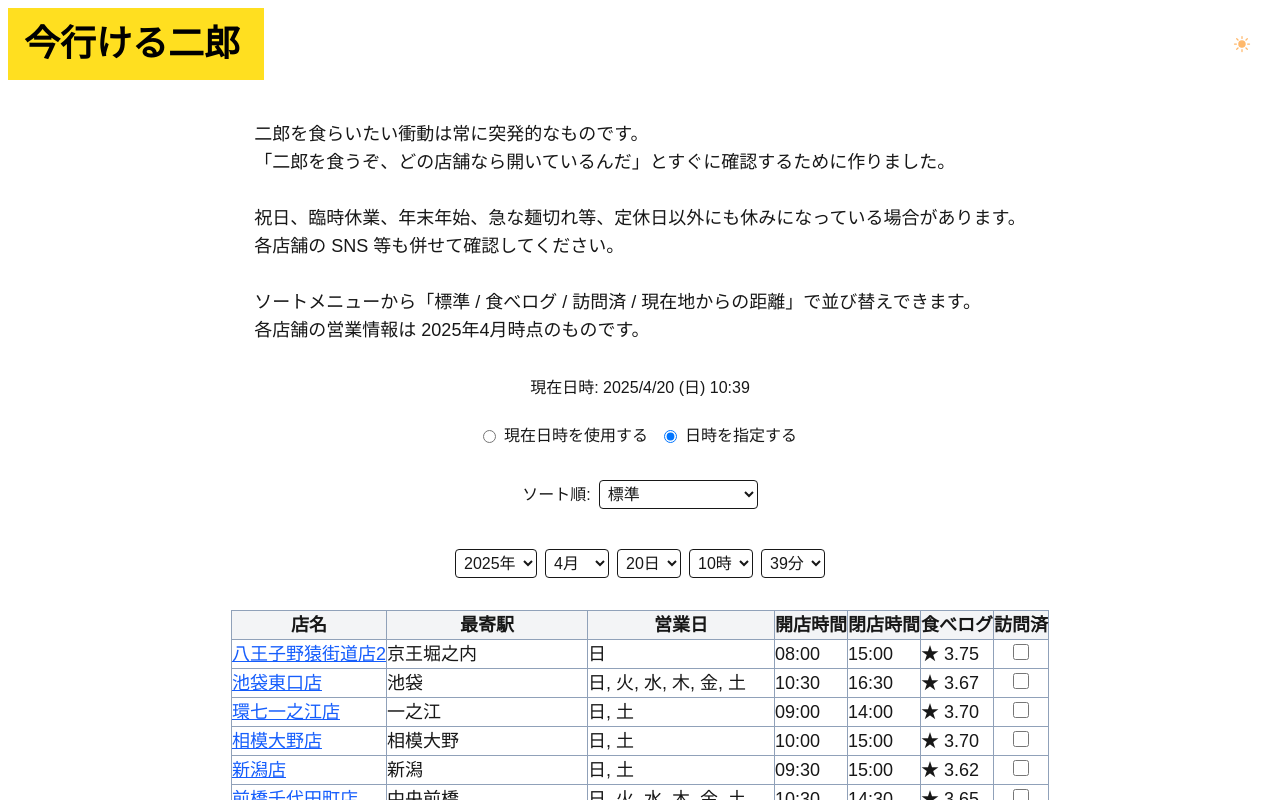
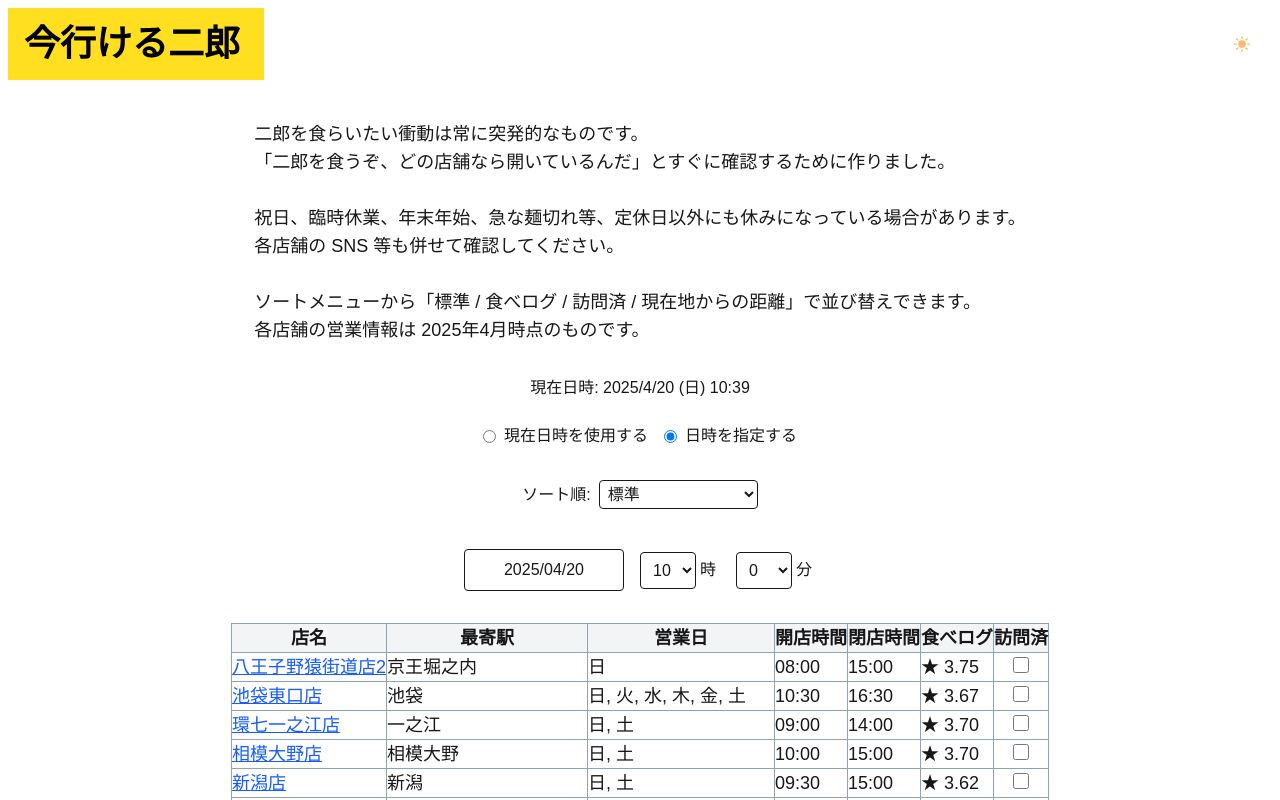
Before and after one commit to Atsunori66/NowJiro, a Next.js app: page / in a window 1280 px wide. Both pictures are taken after a click on the radio button "日時を指定する". Shown: the top 800 px of the page. Built offline with nearby package versions, Linux system fonts and the light colour scheme.

Commit message:
fixed calendar UI

```diff
--- a/package.json
+++ b/package.json
@@ -12,6 +12,7 @@
     "@heroicons/react": "^2.2.0",
     "@next/third-parties": "^15.3.2",
     "@tailwindcss/postcss": "^4.1.6",
+    "@types/react-datepicker": "^6.2.0",
     "axios": "^1.9.0",
     "cheerio": "^1.0.0",
     "danfojs": "^1.2.0",
@@ -19,6 +20,7 @@
     "next": "15.3.2",
     "next-themes": "^0.4.6",
     "react": "^19",
+    "react-datepicker": "^8.3.0",
     "react-dom": "^19",
     "tailwindcss": "^4.1.6"
   },
--- a/src/app/page.tsx
+++ b/src/app/page.tsx
@@ -4,7 +4,14 @@ import React, { useEffect, useState } from "react";
 import { useTheme } from "next-themes";
 import { SunIcon, MoonIcon } from "@heroicons/react/24/outline";
 import axios from "axios";
+import DatePicker from "react-datepicker";
+import "react-datepicker/dist/react-datepicker.css";
+import { registerLocale } from "react-datepicker";
+import { ja } from "date-fns/locale/ja"; // 日本語ロケール
 import ShopData from "./shopData.json";
+
+// 日本語ロケールを登録
+registerLocale("ja", ja);
 
 // MEMO: インターフェースの定義は通常、ファイルの先頭に配置されます
 interface Schedule {
@@ -487,59 +494,33 @@ export default function Home() {
         </div>
 
         {selectedTimeOption === "specify" && (
-          <div className="flex justify-center space-x-2 mb-8">
-            <select
-              value={specifiedTime.getFullYear()}
-              onChange={(e) =>
-                setSpecifiedTime(new Date(
-                  parseInt(e.target.value),
-                  specifiedTime.getMonth(),
-                  specifiedTime.getDate(),
+          <div className="flex justify-center items-center space-x-4 mb-8">
+            {/* 日付選択（カレンダーUI） */}
+            <DatePicker
+              selected={specifiedTime}
+              onChange={(date) => date && setSpecifiedTime(new Date(
+                date.getFullYear(),
+                date.getMonth(),
+                date.getDate(),
                 specifiedTime.getHours(),
                 specifiedTime.getMinutes()
-                ))
+              ))}
+              locale="ja"
+              dateFormat="yyyy/MM/dd"
+              className="rounded border p-2 text-center bg-white dark:bg-gray-800 dark:text-white w-40"
+              calendarClassName="bg-white dark:bg-gray-800 dark:text-white border border-gray-300 dark:border-gray-600 rounded shadow-lg"
+              dayClassName={(date) =>
+                date.getDay() === 0
+                  ? "text-red-500 dark:text-red-400"
+                  : date.getDay() === 6
+                    ? "text-blue-500 dark:text-blue-400"
+                    : ""
               }
-              className="rounded border p-1"
-            >
-              {[...Array(10)].map((_, idx) => {
-                const yearOption = new Date().getFullYear() - 5 + idx;
-                return <option key={yearOption} value={yearOption}>{yearOption}年</option>
-              })}
-            </select>
-            <select
-              value={specifiedTime.getMonth() + 1}
-              onChange={(e) =>
-                setSpecifiedTime(new Date(
-                  specifiedTime.getFullYear(),
-                  parseInt(e.target.value) - 1,
-                  specifiedTime.getDate(),
-                  specifiedTime.getHours(),
-                  specifiedTime.getMinutes()
-                ))
-              }
-              className="rounded border p-1"
-            >
-              {[...Array(12)].map((_, idx) => (
-                <option key={idx + 1} value={idx + 1}>{idx + 1}月</option>
-              ))}
-            </select>
-            <select
-              value={specifiedTime.getDate()}
-              onChange={(e) =>
-                setSpecifiedTime(new Date(
-                  specifiedTime.getFullYear(),
-                  specifiedTime.getMonth(),
-                  parseInt(e.target.value),
-                  specifiedTime.getHours(),
-                  specifiedTime.getMinutes()
-                ))
-              }
-              className="rounded border p-1"
-            >
-              {[...Array(31)].map((_, idx) => (
-                <option key={idx + 1} value={idx + 1}>{idx + 1}日</option>
-              ))}
-            </select>
+              showTimeSelect={false}
+            />
+
+            {/* 時間選択 */}
+            <div className="flex items-center">
               <select
                 value={specifiedTime.getHours()}
                 onChange={(e) =>
@@ -551,12 +532,17 @@ export default function Home() {
                     specifiedTime.getMinutes()
                   ))
                 }
-              className="rounded border p-1"
+                className="rounded border p-2 bg-white dark:bg-gray-800 dark:text-white"
               >
                 {[...Array(24)].map((_, idx) => (
-                <option key={idx} value={idx}>{idx}時</option>
+                  <option key={idx} value={idx}>{idx}</option>
                 ))}
               </select>
+              <span className="mx-1">時</span>
+            </div>
+
+            {/* 分選択 */}
+            <div className="flex items-center">
               <select
                 value={specifiedTime.getMinutes()}
                 onChange={(e) =>
@@ -568,12 +554,14 @@ export default function Home() {
                     parseInt(e.target.value)
                   ))
                 }
-              className="rounded border p-1"
+                className="rounded border p-2 bg-white dark:bg-gray-800 dark:text-white"
               >
-              {[...Array(60)].map((_, idx) => (
-                <option key={idx} value={idx}>{idx}分</option>
+                {[0, 10, 20, 30, 40, 50].map((minute) => (
+                  <option key={minute} value={minute}>{minute}</option>
                 ))}
               </select>
+              <span className="mx-1">分</span>
+            </div>
           </div>
         )}
 
```
Also changed, not shown: 1 other file (tests, documents, lock files or other folders). Lines whose indentation alone changed are shown as unchanged.
